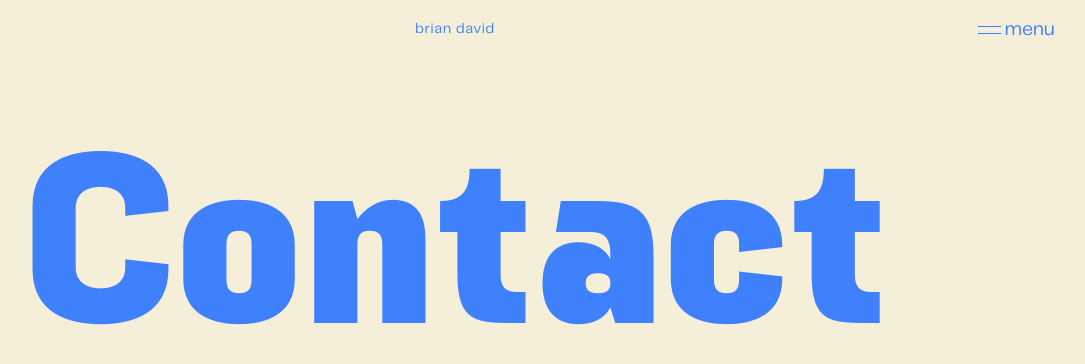
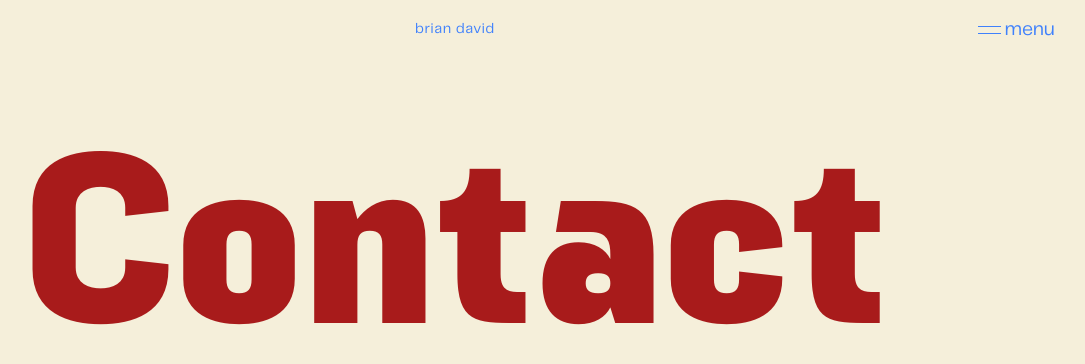
Before and after one commit to brian-david4/brian-portfolio-website, a React (Vite) app in the folder portfolio-website/: page /contact in a window 1280 px wide. Shown: the top 364 px of the page, without its empty margins (185-1270 px from the left). Built offline with nearby package versions, Linux system fonts and the light colour scheme.

Commit message:
Create mouse Hover effect on contact page

```diff
--- a/portfolio-website/src/components/MouseTrailContact/MouseTrailContact.tsx
+++ b/portfolio-website/src/components/ContactHello/ContactHello.tsx
@@ -3,7 +3,7 @@ import { useEffect, useState } from "react";
 import { phraseEnter } from "./anims";
 import styles from "./mouseTC.module.css";
 
-const MouseTrailContact = () => {
+const ContactHello = () => {
   const phrases = [
     "say hello",
     "dites bonjour",
@@ -53,4 +53,4 @@ const MouseTrailContact = () => {
   );
 };
 
-export default MouseTrailContact;
+export default ContactHello;
--- /dev/null
+++ b/portfolio-website/src/components/ContactMouseEffect/ContactMouseEffect.tsx
@@ -0,0 +1,33 @@
+import { motion } from "framer-motion";
+import styles from "./contactMouse.module.css";
+import { useMousePosition } from "../../hooks/useMousePosition";
+
+interface ContactMouseEffectProps {
+  isTitleHovered: boolean;
+}
+
+const ContactMouseEffect = ({ isTitleHovered }: ContactMouseEffectProps) => {
+  const { x, y } = useMousePosition();
+  const size = isTitleHovered ? 200 : 50;
+  const colours = ["#faa498", "#4a290f", "#ed98b5", "ed98b5"];
+
+  return (
+    <>
+      {colours.map((colour, idx) => (
+        <motion.div
+          animate={{ opacity: isTitleHovered ? 1 : 0, left: x, top: y }}
+          transition={{ type: "tween", ease: "easeOut", delay: idx * 0.002 }}
+          style={{
+            height: size,
+            width: size,
+            backgroundColor: colour,
+            filter: "blur(20px)",
+          }}
+          className={styles.cursor}
+        ></motion.div>
+      ))}
+    </>
+  );
+};
+
+export default ContactMouseEffect;
--- /dev/null
+++ b/portfolio-website/src/components/ContactMouseEffect/contactMouse.module.css
@@ -0,0 +1,8 @@
+.cursor {
+  position: fixed;
+  border-radius: 50%;
+  transform: translate(-50%, -50%);
+  transition: height 500ms ease-out, width 500ms ease-out;
+  mix-blend-mode: difference;
+  pointer-events: none;
+}
--- a/portfolio-website/src/index.css
+++ b/portfolio-website/src/index.css
@@ -9,6 +9,7 @@
   --text-cream: #3f81fc;
   --charcoal: rgb(255, 255, 230);
   --coffee: #aec4ed;
+  --bright-red: #a81b1b;
 }
 ::selection {
   color: var(--main-theme);
--- a/portfolio-website/src/pages/Contact/Contact.tsx
+++ b/portfolio-website/src/pages/Contact/Contact.tsx
@@ -1,17 +1,25 @@
 import { motion } from "framer-motion";
 import styles from "./contact.module.css";
 import { titleAnim } from "./contactAnims";
-import MouseTrailContact from "../../components/MouseTrailContact/MouseTrailContact";
+import ContactHello from "../../components/ContactHello/ContactHello";
+import ContactMouseEffect from "../../components/ContactMouseEffect/ContactMouseEffect";
+import { useState } from "react";
 
 const Contact = () => {
+  const [isTitleHovered, setTitleHovered] = useState(false);
   const title = "Contact";
   const titleLetters = title.split("");
 
   return (
     <>
       <div className={styles.contactPage}>
-        <MouseTrailContact />
-        <div className={styles.contactTitle}>
+        <ContactMouseEffect isTitleHovered={isTitleHovered} />
+        <ContactHello />
+        <div
+          onMouseEnter={() => setTitleHovered(true)}
+          onMouseLeave={() => setTitleHovered(false)}
+          className={styles.contactTitle}
+        >
           {titleLetters.map((ltr, idx) => (
             <div key={idx} className={styles.ltrWrapper}>
               <motion.span
--- a/portfolio-website/src/pages/Contact/contact.module.css
+++ b/portfolio-website/src/pages/Contact/contact.module.css
@@ -13,12 +13,13 @@
 }
 .contactTitle {
   position: relative;
-  color: var(--text-cream);
+  color: var(--bright-red);
   font-size: 244px;
   font-family: "Fuji Bold";
   display: flex;
   flex-direction: row;
   transition: font-size 250ms ease-out;
+  user-select: none;
 }
 .ltrWrapper {
   overflow: hidden;
```
Also changed, not shown: portfolio-website/src/components/ContactHello/anims.ts (renamed from portfolio-website/src/components/MouseTrailContact/anims.ts), portfolio-website/src/components/ContactHello/mouseTC.module.css (renamed from portfolio-website/src/components/MouseTrailContact/mouseTC.module.css).
